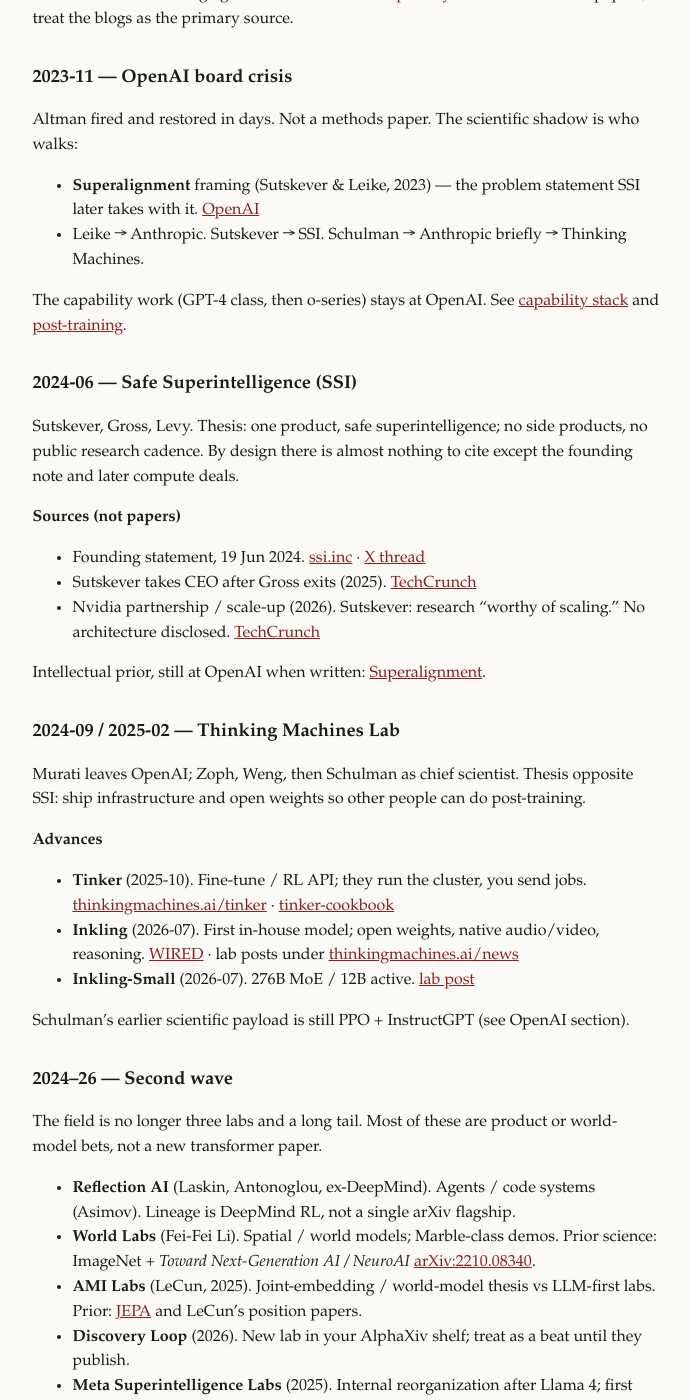
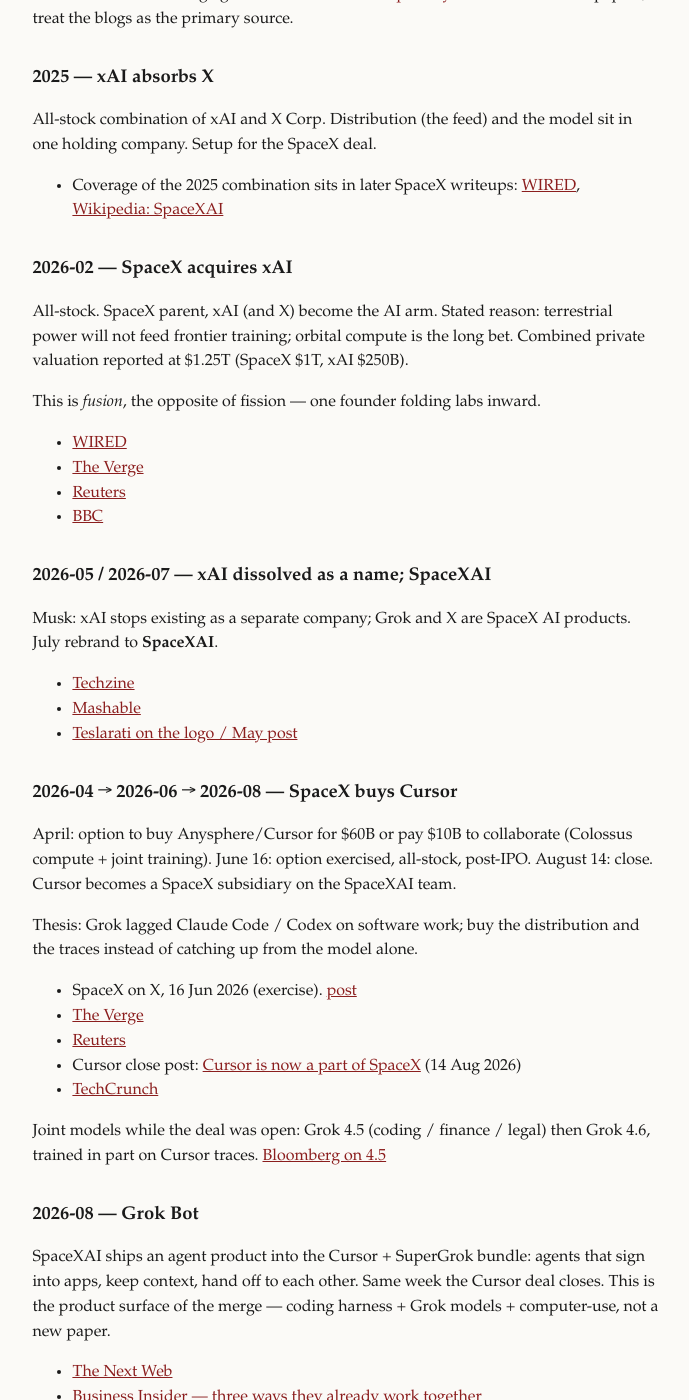
Before and after one commit to vandontduong/chronicle, a Jekyll site: the page built from timelines/lab-fission.md, in a window 1280 px wide and 1400 px high, scrolled down 1760 px. Shown: the whole window, without its empty margins (294-983 px from the left). Built offline with Jekyll 4.4.1, drawn with Linux system fonts in a browser that asks for light colours; some of the changed text lies outside the part shown.

Commit message:
Lab fission: SpaceX absorbs xAI, buys Cursor, ships Grok Bot

```diff
--- a/timelines/lab-fission.md
+++ b/timelines/lab-fission.md
@@ -57,6 +57,54 @@ Musk. Thesis: a frontier model tied to X, shipped fast, less safety theater. Ear
 
 Later Grok-3 / reasoning-agent claims live on the [capability stack]({{ '/timelines/capability-stack/' | relative_url }}). Few refereed papers; treat the blogs as the primary source.
 
+## 2025 — xAI absorbs X
+
+All-stock combination of xAI and X Corp. Distribution (the feed) and the model sit in one holding company. Setup for the SpaceX deal.
+
+- Coverage of the 2025 combination sits in later SpaceX writeups: [WIRED](https://www.wired.com/story/spacex-acquires-xai-elon-musk/), [Wikipedia: SpaceXAI](https://en.wikipedia.org/wiki/SpaceXAI)
+
+## 2026-02 — SpaceX acquires xAI
+
+All-stock. SpaceX parent, xAI (and X) become the AI arm. Stated reason: terrestrial power will not feed frontier training; orbital compute is the long bet. Combined private valuation reported at $1.25T (SpaceX $1T, xAI $250B).
+
+This is *fusion*, the opposite of fission — one founder folding labs inward.
+
+- [WIRED](https://www.wired.com/story/spacex-acquires-xai-elon-musk/)
+- [The Verge](https://www.theverge.com/tech/872619/elon-musk-merges-spacex-with-xai-and-x)
+- [Reuters](https://www.reuters.com/business/musks-spacex-merge-with-xai-combined-valuation-125-trillion-bloomberg-news-2026-02-02/)
+- [BBC](https://www.bbc.co.uk/news/articles/cq6vnrye06po)
+
+## 2026-05 / 2026-07 — xAI dissolved as a name; SpaceXAI
+
+Musk: xAI stops existing as a separate company; Grok and X are SpaceX AI products. July rebrand to **SpaceXAI**.
+
+- [Techzine](https://www.techzine.eu/news/applications/142728/xai-officially-becomes-spacexai-five-months-after-merger/)
+- [Mashable](https://mashable.com/tech/xai-spacexai-name)
+- [Teslarati on the logo / May post](https://www.teslarati.com/spacexs-newest-logo-confirms-everything-about-what-its-become/)
+
+## 2026-04 → 2026-06 → 2026-08 — SpaceX buys Cursor
+
+April: option to buy Anysphere/Cursor for $60B or pay $10B to collaborate (Colossus compute + joint training). June 16: option exercised, all-stock, post-IPO. August 14: close. Cursor becomes a SpaceX subsidiary on the SpaceXAI team.
+
+Thesis: Grok lagged Claude Code / Codex on software work; buy the distribution and the traces instead of catching up from the model alone.
+
+- SpaceX on X, 16 Jun 2026 (exercise). [post](https://x.com/SpaceX/status/2066873915717136548)
+- [The Verge](https://www.theverge.com/ai-artificial-intelligence/950571/spacex-is-officially-buying-cursor-for-60-billion)
+- [Reuters](https://www.reuters.com/legal/transactional/spacex-buy-anysphere-60-billion-2026-06-16/)
+- Cursor close post: [Cursor is now a part of SpaceX](https://cursor.com/blog/joining-spacex) (14 Aug 2026)
+- [TechCrunch](https://techcrunch.com/2026/08/15/spacex-officially-closes-its-cursor-acquisition/)
+
+Joint models while the deal was open: Grok 4.5 (coding / finance / legal) then Grok 4.6, trained in part on Cursor traces. [Bloomberg on 4.5](https://www.bloomberg.com/news/articles/2026-07-08/spacexai-cursor-unveil-grok-ai-model-for-legal-finance-tasks)
+
+## 2026-08 — Grok Bot
+
+SpaceXAI ships an agent product into the Cursor + SuperGrok bundle: agents that sign into apps, keep context, hand off to each other. Same week the Cursor deal closes. This is the product surface of the merge — coding harness + Grok models + computer-use, not a new paper.
+
+- [The Next Web](https://thenextweb.com/news/spacexai-grok-bot-ai-agents-cursor)
+- [Business Insider — three ways they already work together](https://www.businessinsider.com/spacex-cursor-acquisition-partnership-grok-bot-colossus-2026-8)
+
+Also on: [agents]({{ '/timelines/agents/' | relative_url }}).
+
 ## 2023-11 — OpenAI board crisis
 
 Altman fired and restored in days. Not a methods paper. The scientific shadow is who walks:
@@ -100,4 +148,4 @@ The field is no longer three labs and a long tail. Most of these are product or
 - **Discovery Loop** (2026). New lab in your AlphaXiv shelf; treat as a beat until they publish.
 - **Meta Superintelligence Labs** (2025). Internal reorganization after Llama 4; first public model family Muse / Muse Spark (2026). Science still sits in the Llama reports until a real paper lands.
 
-Cross-links: [DeepMind]({{ '/timelines/deepmind/' | relative_url }}), [capability stack]({{ '/timelines/capability-stack/' | relative_url }}), [post-training]({{ '/timelines/post-training/' | relative_url }}).
+Cross-links: [DeepMind]({{ '/timelines/deepmind/' | relative_url }}), [capability stack]({{ '/timelines/capability-stack/' | relative_url }}), [post-training]({{ '/timelines/post-training/' | relative_url }}), [agents]({{ '/timelines/agents/' | relative_url }}).
```
